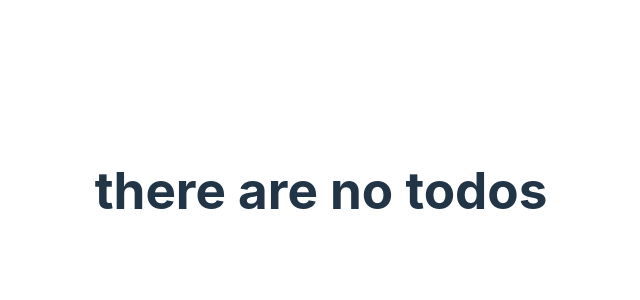
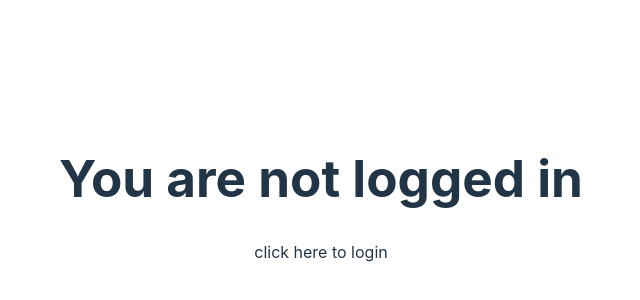
Before and after one commit to thiem-dev/reactSample1, a React (Vite) app in the folder reactSample/: page / in a window 1280 px wide. Shown: the part 210-510 px from the top of the page, without its empty margins (319-959 px from the left). Built offline with nearby package versions, Linux system fonts and the light colour scheme.

Commit message:
basic state change logic

```diff
--- a/reactSample/src/App.jsx
+++ b/reactSample/src/App.jsx
@@ -2,15 +2,31 @@ import { useState } from 'react'
 import './App.css'
 
 function App() {
-  const [todos, setTodos] = useState([])
+  const [todos, setTodos] = useState(['call mom'])
+  const [loggedIn, setLoggedIn] = useState(false)
 
-  if(todos.length === 0){
-    return <h1 id="heading">there are no todos</h1>
+
+  const handleClick = () => {
+    // setLoggedIn(true)
+    setLoggedIn(!loggedIn)
+  }
+
+
+  if(!loggedIn){
+    return (
+      <>
+        <h1 id="heading">You are not logged in</h1>
+        <div className='btn' onClick={handleClick}>click here to login</div>
+      </>
+
+    )
   }
 
   return (
-    <h1 id="heading">Hello</h1>
+    <h1 id="heading">Hello, user</h1>
   )
 }
 
+
+
 export default App
```
